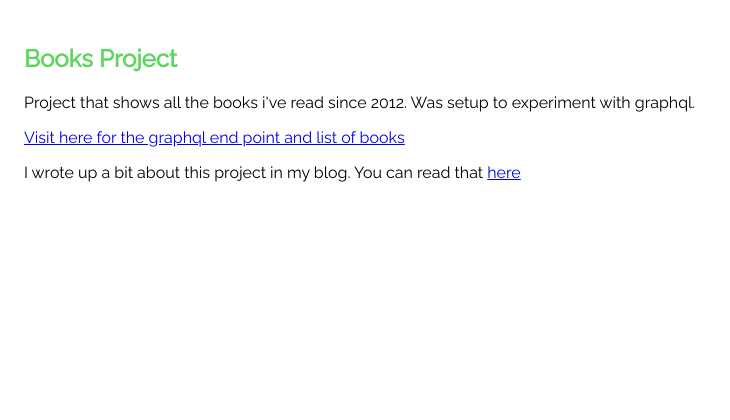
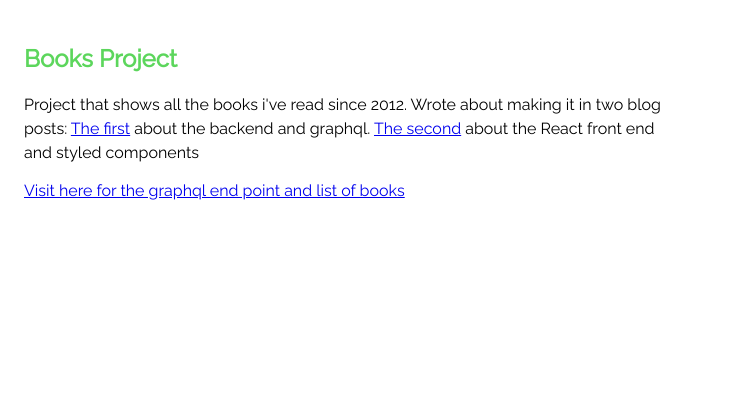
Before and after one commit to mikemjharris/books, a Node server app: page / in a window 1280 px wide. Shown: the top 420 px of the page, without its empty margins (0-730 px from the left). Run offline with Node 20, Linux system fonts and the light colour scheme; style sheets or scripts are compiled from the project's sources; some libraries are stand-ins or nearby versions.

Commit message:
base layout

```diff
--- a/server/views/home.ejs
+++ b/server/views/home.ejs
@@ -14,14 +14,13 @@
 <body>
   <section>
 		<h1><%= data.title %></h1>
-    <p>Project that shows all the books i've read since 2012.  Was setup to experiment with graphql.</p>
+
+
+    <p style="max-width: 640px; line-height: 1.5">Project that shows all the books i've read since 2012.
+    Wrote about making it in two blog posts: <a href="https://blog.mikemjharris.com/posts/books-project-pt1" target="_blank">The first</a> about the backend and graphql.  <a href="https://blog.mikemjharris.com/posts/books-project-pt1" target="_blank">The second</a> about the React front end and styled components</p>
+    <div id="app"></div>
     <p>
      <a href="/graphql?query=%7B%0A%09books%20%7B%0A%20%20%20%20title%0A%20%20%20%20author%0A%20%20%20%20gender%0A%20%20%20%20year%0A%20%20%20%20month%0A%20%20%7D%0A%7D%0A">Visit here for the graphql end point and list of books</a>
-    </p>
-    <div id="app"></div>
-    <p>
-      I wrote up a bit about this project in my blog.  You can read that
-     <a href="https://blog.mikemjharris.com/posts/books-project-pt1" target="_blank">here</a>
     </p>
   </section>
 		<%- include('partials/footer') %>
```
